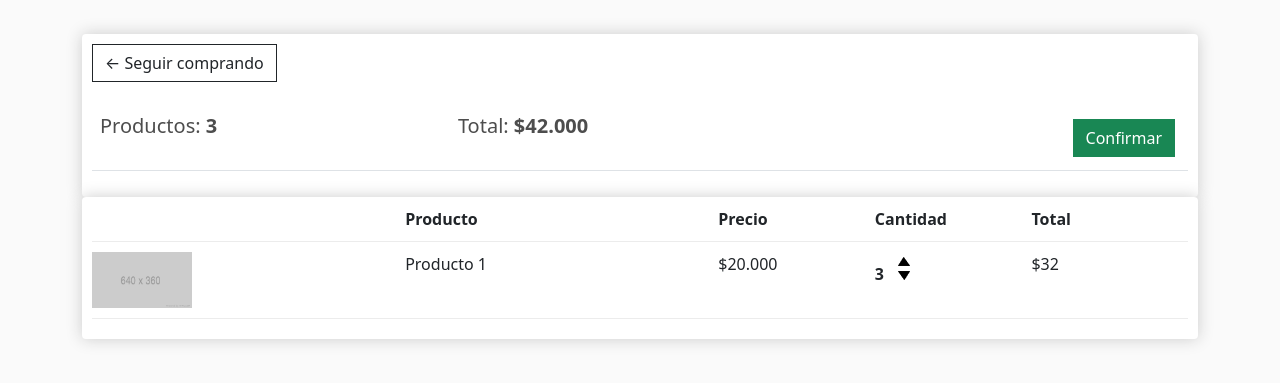
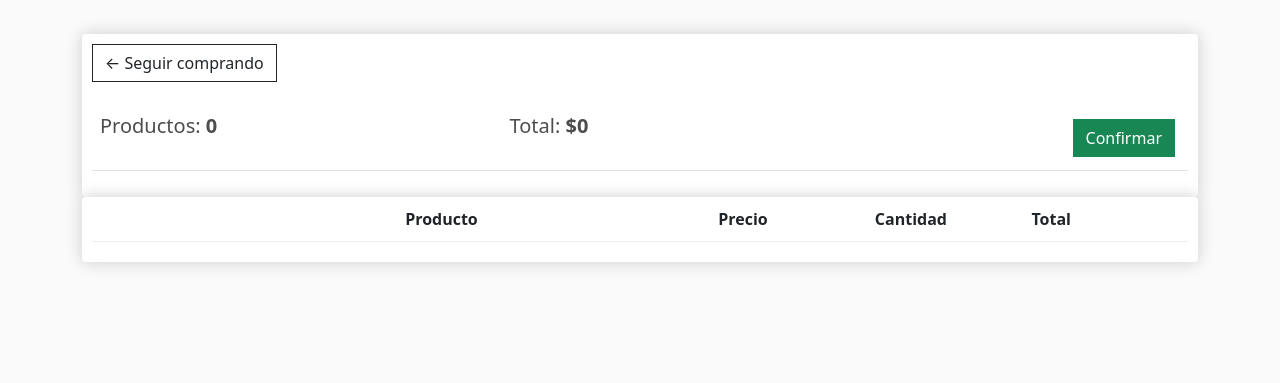
Before and after one commit to savelasquezs/Delivery-management-with-django, a Django app: page /cart in a window 1280 px wide. Shown: the part 57-440 px from the top of the page. Run offline with Django 4.2, Linux system fonts and the light colour scheme; lists and menus that the app fills with data are empty.

Commit message:
poniendo funcional el carrito de compras, agregando coma para los numeros mayores de mil

```diff
--- a/delivery/settings.py
+++ b/delivery/settings.py
@@ -38,7 +38,8 @@ INSTALLED_APPS = [
     'django.contrib.messages',
     'django.contrib.staticfiles',
 
-    'store.apps.StoreConfig'
+    'store.apps.StoreConfig',
+    'django.contrib.humanize'
 ]
 
 MIDDLEWARE = [
--- a/store/templates/store/cart.html
+++ b/store/templates/store/cart.html
@@ -1,4 +1,7 @@
-{% extends 'store/main.html' %} {% load static %} {% block content %}
+{% extends 'store/main.html' %}
+ {% load static %}
+ {% load humanize %}
+ {% block content %}
 <div class="row">
     <div class="col-lg-12">
 
@@ -8,8 +11,8 @@
             <br>
             <table class="table">
                 <tr>
-                    <th><h5>Productos: <strong>3</strong></h5></th>
-                    <th><h5>Total:<strong> $42.000</strong></h5></th>
+                    <th><h5>Productos: <strong> {{pedido.get_cart_items}} </strong></h5></th>
+                    <th><h5>Total:<strong> ${{pedido.get_cart_total|intcomma}} </strong></h5></th>
                     <th>
                         <a  style="float:right; margin:5px;" class="btn btn-success" href="{% url 'checkout' %}">Confirmar</a>
                     </th>
@@ -17,6 +20,7 @@
             </table>
         </div>
         <div class="box-element">
+
             <div class="cart-row">
                 <div style="flex:2"></div>
                 <div style="flex:2"><strong>Producto</strong></div>
@@ -24,21 +28,22 @@
                 <div style="flex:1"><strong>Cantidad</strong></div>
                 <div style="flex:1"><strong>Total</strong></div>
             </div>
-
+            {% for item in items %}
             <div class="cart-row">
-                <div style="flex:2"><img class="row-image" src="{% static 'images/place.png' %}"></div>
-                <div style="flex:2"><p>Producto 1</p></div>
-                <div style="flex:1"><p>$20.000</p></div>
+                <div style="flex:2"><img class="row-image" src="{{item.producto.imagen.url}} "></div>
+                <div style="flex:2"><p> {{item.producto.nombre}} </p></div>
+                <div style="flex:1"><p> ${{item.producto.precio|intcomma}} </p></div>
                 <div style="flex:1">
-                    <p class="quantity">3</p>
+                    <p class="quantity"> {{item.cantidad}} </p>
                     <div class="quantity">
                         <img class="chg-quantity" src="{% static  'images/arrow-up.png' %}">
 
                         <img class="chg-quantity" src="{% static  'images/arrow-down.png' %}">
                     </div>
                 </div>
-                <div style="flex:1"><p>$32</p></div>
+                <div style="flex:1"><p> ${{item.get_total|intcomma}} </p></div>
             </div>
+            {% endfor %}
         </div>
 
     </div>
--- a/store/templates/store/main.html
+++ b/store/templates/store/main.html
@@ -1,5 +1,6 @@
 <!DOCTYPE html>
 {% load static %}
+{% load humanize %}
 <html lang="en">
   <head>
     <meta charset="UTF-8" />
--- a/store/templates/store/store.html
+++ b/store/templates/store/store.html
@@ -1,5 +1,6 @@
 {% extends 'store/main.html' %}
 {% load static %}
+{% load humanize %}
 
 {% block content %}
     <div class="row">
@@ -12,7 +13,7 @@
 
                     <button class="btn btn-outline-secondary add-btn">Agregar</button>
                     <a href="" class="btn btn-outline-success" >Ver</a>
-                    <h4 style="display:inline-block;float:right"><strong>${{product.precio}}</strong></h4>
+                    <h4 style="display:inline-block;float:right"><strong>${{product.precio|intcomma}}</strong></h4>
                 </div>
             </div>
         {% endfor %}
--- a/store/views.py
+++ b/store/views.py
@@ -16,11 +16,33 @@ def store(request):
     return render(request, 'store/store.html', context)
 
 def cart(request):
-    context={}
+    if request.user.is_authenticated:
+        cliente =  request.user.cliente
+        pedido, created = Pedido.objects.get_or_create(cliente=cliente, enviado=False)
+        items =pedido.pedido_item_set.all()
+
+    else:
+        items=[]
+        print("so sorry")
+        pedido = {'get_cart_total':0,'get_cart_items':0}
+
+    context={'items':items,
+             'pedido':pedido}
     return render(request,'store/cart.html', context)
 
 def checkout(request):
-    context={}
+    if request.user.is_authenticated:
+        cliente =  request.user.cliente
+        pedido, created = Pedido.objects.get_or_create(cliente=cliente, enviado=False)
+        items =pedido.pedido_item_set.all()
+
+    else:
+        items=[]
+        print("so sorry")
+        pedido = {'get_cart_total':0,'get_cart_items':0}
+
+    context={'items':items,
+             'pedido':pedido}
     return render(request, 'store/checkout.html', context)
 
 # def registerPage(request):
```
Also changed, not shown: store/models.py (+20 -1 lines), delivery/static/images/salmon_IHVa9hD.jpg (added).
